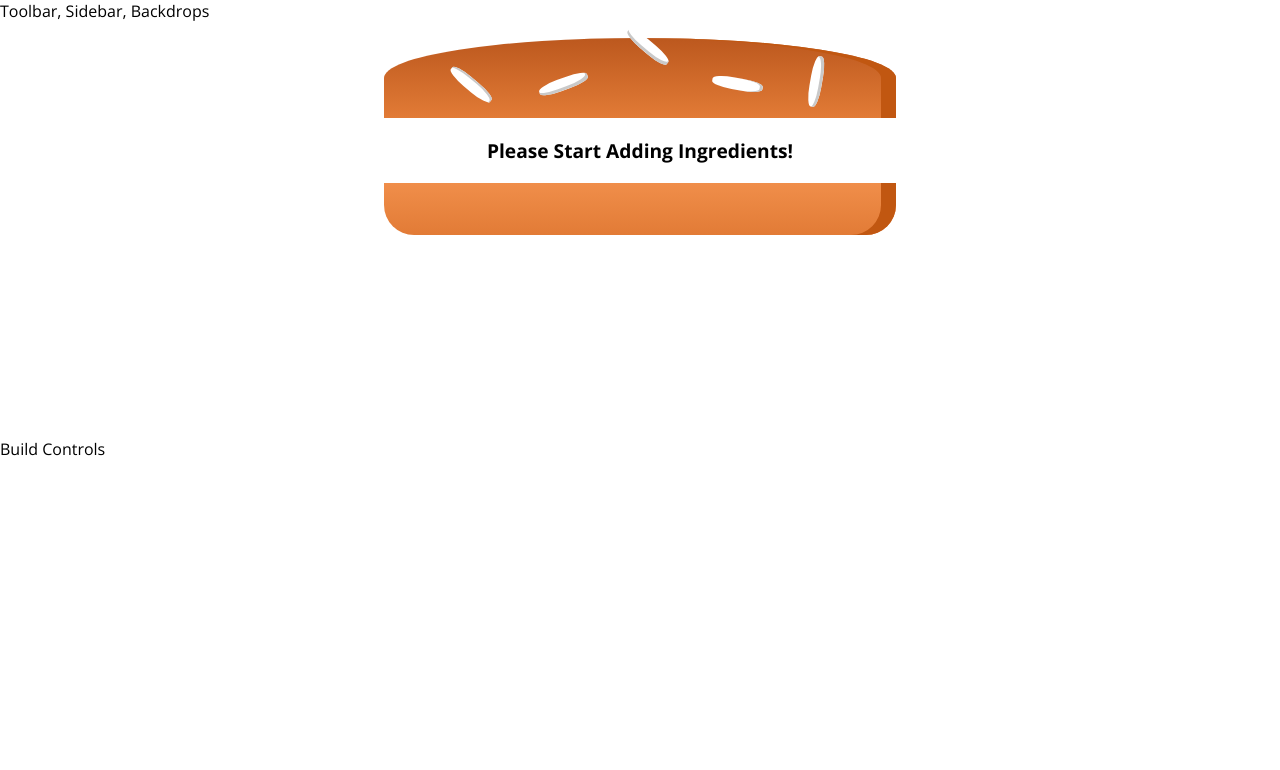
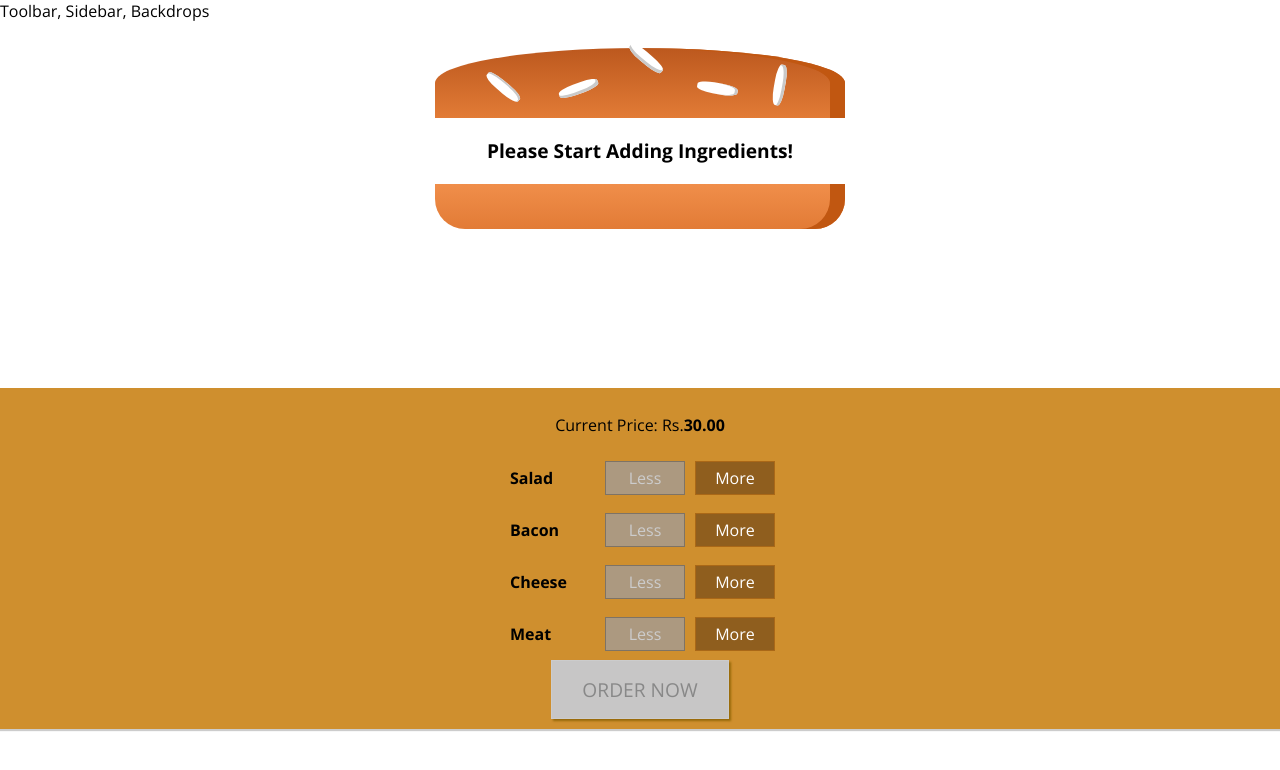
Before and after one commit to anshumantsagar/burger-builder-react, a React app: page / in a window 1280 px wide. Shown: the top 770 px of the page. Built offline with nearby package versions, Linux system fonts and the light colour scheme.

Commit message:
more less & order buttons

```diff
--- a/src/components/Burger/BuildControls/BuildControl/BuildControl.js
+++ b/src/components/Burger/BuildControls/BuildControl/BuildControl.js
@@ -6,8 +6,11 @@
 const buildControl = (props) => (
     <div className={classes.BuildControl}>
         <div className={classes.Label}>{props.label}</div>
-        <button className={classes.Less}>Less</button>
-        <button className={classes.More}>More</button>
+        <button
+            className={classes.Less}
+            onClick={props.removed}
+            disabled={props.disabled}>Less</button>
+        <button className={classes.More} onClick={props.added}>More</button>
     </div>
 );
 
--- a/src/components/Burger/BuildControls/BuildControls.css
+++ b/src/components/Burger/BuildControls/BuildControls.css
@@ -8,3 +8,45 @@
     margin: auto;
     padding: 10px 0;
 }
+
+
+.OrderButton {
+    background-color: #DAD735;
+    outline: none;
+    cursor: pointer;
+    border: 1px solid #966909;
+    color: #966909;
+    font-family: inherit;
+    font-size: 1.2em;
+    padding: 15px 30px;
+    box-shadow: 2px 2px 2px #966909;
+}
+
+.OrderButton:hover, .OrderButton:active {
+    background-color: #A0DB41;
+    border: 1px solid #966909;
+    color: #966909;
+}
+
+.OrderButton:disabled {
+    background-color: #C7C6C6;
+    cursor: not-allowed;
+    border: 1px solid #ccc;
+    color: #888888;
+}
+
+.OrderButton:not(:disabled) {
+    animation: enable 0.3s linear;
+}
+
+@keyframes enable {
+    0% {
+        transform: scale(1);
+    }
+    60% {
+        transform: scale(1.1);
+    }
+    100% {
+        transform: scale(1);
+    }
+}
--- a/src/components/Burger/BuildControls/BuildControls.js
+++ b/src/components/Burger/BuildControls/BuildControls.js
@@ -1,7 +1,32 @@
 import React from 'react';
 
+//css
+import classes from './BuildControls.css';
+//components
+import BuildControl from './BuildControl/BuildControl'
+
+const controls = [
+    {label:'Salad', type:'salad'},
+    {label:'Bacon', type:'bacon'},
+    {label:'Cheese', type:'cheese'},
+    {label:'Meat', type:'meat'}
+];
+
 const buildControls = (props) => (
-    <div></div>
+    <div className={classes.BuildControls}>
+        <p>Current Price: Rs.<strong>{props.price.toFixed(2)}</strong></p>
+        {controls.map(ctrl => (
+            <BuildControl
+                key={ctrl.type}
+                label={ctrl.label}
+                added={() => props.ingredientAdded(ctrl.type)}
+                removed={() => props.ingredientRemoved(ctrl.type)}
+                disabled={props.disabled[ctrl.type]} />
+        ))}
+    <button
+        className={classes.OrderButton}
+        disabled={!props.purchasable}>ORDER NOW</button>
+    </div>
 );
 
 export default buildControls;
--- a/src/components/Burger/Burger.css
+++ b/src/components/Burger/Burger.css
@@ -1,8 +1,8 @@
 .Burger{
-    width: 50%;
+    width: 40%;
     margin: auto;
-    height: 400px;
-    /* overflow: scroll; */
+    height: 350px;
+    overflow: scroll;
     text-align: center;
     font-weight: bold;
     font-size: 1.2rem;
--- a/src/containers/BurgerBuilder/BurgerBuilder.js
+++ b/src/containers/BurgerBuilder/BurgerBuilder.js
@@ -2,7 +2,15 @@
 
 //components
 import Aux from '../../hoc/Auxilary';
-import Burger from '../../components/Burger/Burger'
+import Burger from '../../components/Burger/Burger';
+import BuildControls from '../../components/Burger/BuildControls/BuildControls';
+
+const INGREDIENTS_PRICES = {
+    salad: 10.50,
+    cheese: 10,
+    meat: 20,
+    bacon: 15,
+}
 
 class BurgerBuilder extends React.Component {
     // constructor(props){
@@ -17,13 +25,76 @@
             bacon:0,
             cheese:0,
             meat:0
+        },
+        totalPrice: 30,
+        purchasable: false
+    }
+
+    updatePurchaseState(ingredients){
+        const sum = Object.keys(ingredients)
+            .map(igKey => {
+                return ingredients[igKey];
+            })
+            .reduce((sum, el) => {
+                return sum + el
+            },0);
+        this.setState({purchasable: sum > 0});
+    }
+
+    addIngredientHandler = (type) => {
+        const oldCount = this.state.ingredients[type];
+        const updatedCount = oldCount + 1;
+        const updatedIngredients = {
+            ...this.state.ingredients
         }
+        updatedIngredients[type] = updatedCount;
+        const priceAddition = INGREDIENTS_PRICES[type];
+        const oldPrice = this.state.totalPrice;
+        const newPrice = oldPrice + priceAddition
+        this.setState({
+            totalPrice:newPrice,
+            ingredients: updatedIngredients
+        });
+        this.updatePurchaseState(updatedIngredients);
     }
+
+    removeIngredientHandler = (type) => {
+        const oldCount = this.state.ingredients[type];
+        if (oldCount <= 0 ){
+            return;
+        }
+        const updatedCount = oldCount - 1;
+        const updatedIngredients = {
+            ...this.state.ingredients
+        }
+        updatedIngredients[type] = updatedCount;
+        const priceDeduction = INGREDIENTS_PRICES[type];
+        const oldPrice = this.state.totalPrice;
+        const newPrice = oldPrice - priceDeduction
+        this.setState({
+            totalPrice:newPrice,
+            ingredients: updatedIngredients
+        });
+        this.updatePurchaseState(updatedIngredients);
+    }
+
+
     render () {
+        const disabledInfo = {
+            ...this.state.ingredients
+        }
+        for (let key in disabledInfo) {
+            disabledInfo[key] = disabledInfo[key] <= 0
+        }
         return(
             <Aux>
                 <Burger ingredients={this.state.ingredients}></Burger>
-                <div>Build Controls</div>
+                <BuildControls
+                    ingredientAdded={this.addIngredientHandler}
+                    ingredientRemoved={this.removeIngredientHandler}
+                    disabled={disabledInfo}
+                    purchasable={this.state.purchasable}
+                    price={this.state.totalPrice}/>
             </Aux>
         );
     }
```
